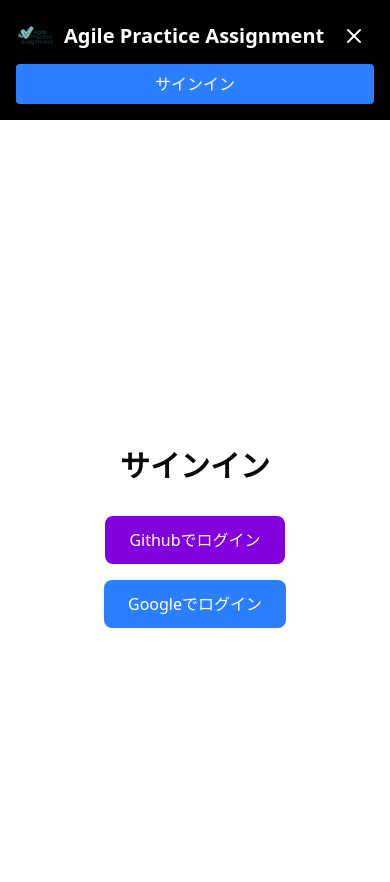
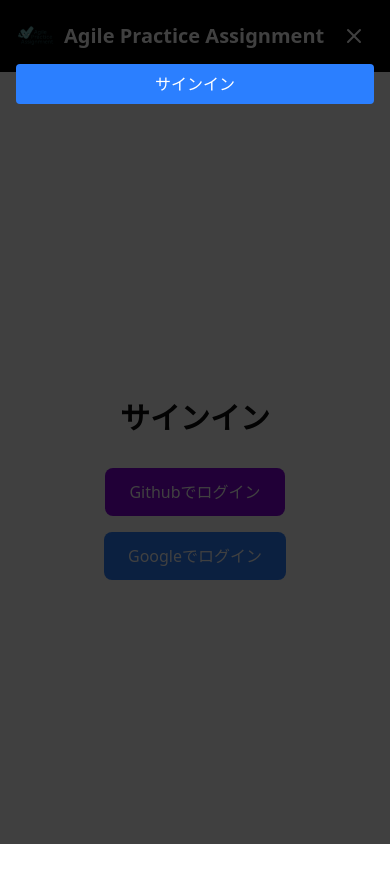
Before and after one commit to NiiyaDaiki/agile-practice-assignment, a Next.js app: page /signin in a window 390 px wide. Both pictures are taken after a click on the button "メニューを開閉". Shown: the top 882 px of the page. Built offline with nearby package versions, Linux system fonts and the light colour scheme; no server answers.

Commit message:
feat(header): add overlay mobile menu with fade

```diff
--- a/components/Header.tsx
+++ b/components/Header.tsx
@@ -109,21 +109,16 @@
       </div>
 
       {/* スマホメニュー */}
-      <nav
-        className={`md:hidden mt-2 flex flex-col gap-2 ${open ? "" : "hidden"}`}
+      <div
+        className={`md:hidden fixed inset-0 bg-black/75 z-40 flex flex-col p-4 gap-4 transition-opacity duration-300 ${open ? "opacity-100" : "opacity-0 pointer-events-none"}`}
       >
+        <nav className="flex flex-col gap-4 text-white mt-12">
           {inAdmin && (
             <>
-            <Link
-              href="/admin/assignments"
-              className="hover:underline hover:text-gray-300"
-            >
+              <Link href="/admin/assignments" className="hover:underline hover:text-gray-300">
                 課題編集
               </Link>
-            <Link
-              href="/admin/progress"
-              className="hover:underline hover:text-gray-300"
-            >
+              <Link href="/admin/progress" className="hover:underline hover:text-gray-300">
                 進捗一覧
               </Link>
               <Link href="/admin/requests" className="relative">
@@ -137,10 +132,7 @@
             </>
           )}
           {session && !inAdmin && (
-          <Link
-            href="/settings"
-            className="hover:underline hover:text-gray-300"
-          >
+            <Link href="/settings" className="hover:underline hover:text-gray-300">
               設定
             </Link>
           )}
@@ -157,6 +149,7 @@
             )}
           </div>
         </nav>
+      </div>
     </header>
   );
 }
```
Lines whose indentation alone changed are shown as unchanged.
